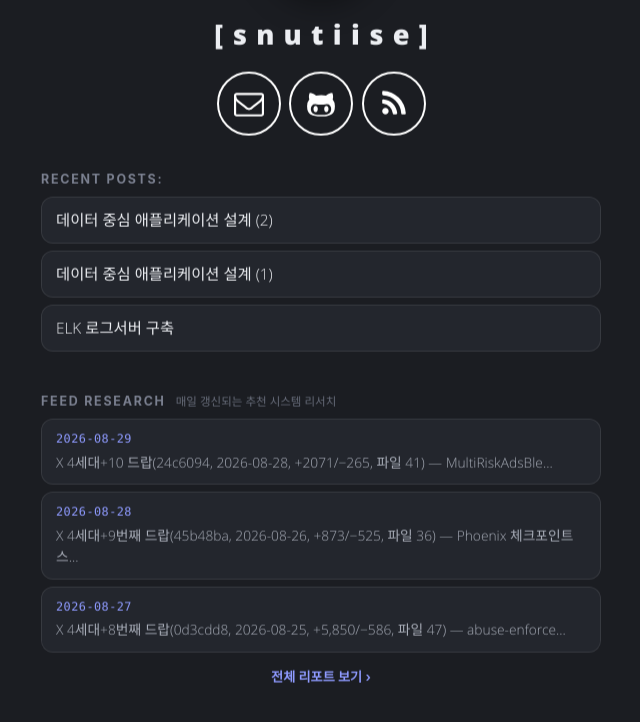
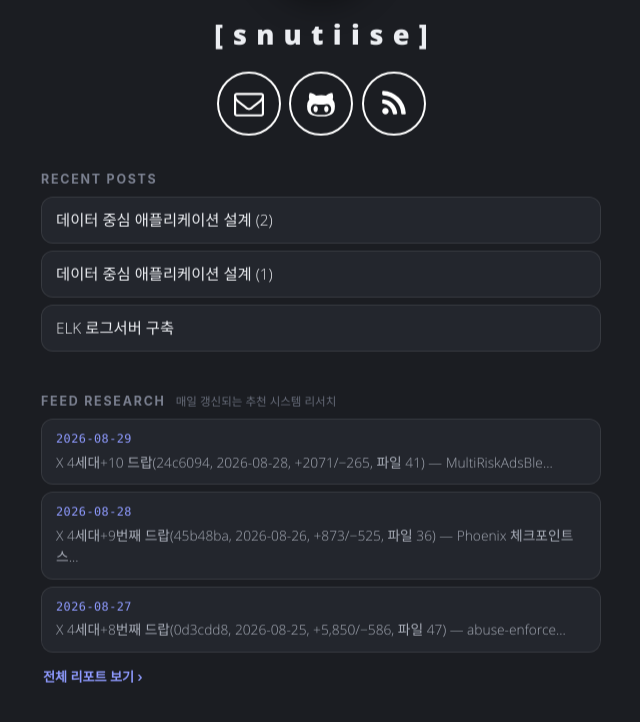
Before and after one commit to snutiise/snutiise.github.io, a Jekyll site: the page built from index.html, in a window 1280 px wide, cut to the strip 134-856 px from the top of the page. Shown: the whole strip, without its empty margins (319-959 px from the left). Built offline with Jekyll 4.4.1, drawn with Linux system fonts in a browser that asks for light colours.

Commit message:
fix(ui): 모바일에서 카드가 화면 밖으로 넘치던 것 + 정렬 다듬기
.header-site .content 가 절대 위치라 % 기반 max-width 로는 뷰포트를 넘길 수
있다(직전 커밋에서 max-width 를 450→560px 로 올리며 390px 화면에서 실제로
넘쳤다 — 내가 만든 회귀). min(560px, 90vw) 로 바꿔 어떤 폭에서도 화면 안에
들어오게 했다.

부수: 'Recent posts:' 의 콜론을 빼 'Feed research' 와 표기를 맞추고,
'전체 리포트 보기' CTA 를 카드 왼쪽 선에 정렬했다.

```diff
--- a/_includes/header-default.html
+++ b/_includes/header-default.html
@@ -29,7 +29,7 @@
             </a>
         </div>
         <ul class="recent">
-            <p>Recent posts:</p>
+            <p>Recent posts</p>
              {% for post in site.posts limit:3%}
                 <li>
                     <a title="Will take a my recent post" href="{{ post.url | prepend: site.baseurl }}">
--- a/assets/css/custom.css
+++ b/assets/css/custom.css
@@ -144,7 +144,10 @@ body { font-family: var(--sans); -webkit-font-smoothing: antialiased; }
 .header-site .social a:hover { transform: translateY(-2px); }
 
 /* ── 목록: 전폭 밑줄 → 카드 ─────────────────────────────────────────── */
-.header-site .recent { max-width: 560px; margin-top: 34px; }
+/* 부모(.content)가 절대 위치라 % 기반 max-width 로는 뷰포트를 넘길 수 있다.
+   vw 를 섞어 어떤 폭에서도 화면 밖으로 나가지 않게 한다. */
+.header-site .recent { max-width: min(560px, 90vw); margin-top: 34px; }
+.header-site .content { max-width: 100vw; }
 .header-site .recent p {
   font-size: .78rem; font-weight: 700; letter-spacing: .14em;
   text-transform: uppercase; color: var(--ink-faint);
@@ -181,7 +184,7 @@ body { font-family: var(--sans); -webkit-font-smoothing: antialiased; }
   display: -webkit-box; -webkit-line-clamp: 2; -webkit-box-orient: vertical;
   overflow: hidden;
 }
-.recent-research .rr-all { margin-top: 10px; }
+.recent-research .rr-all { margin-top: 10px; text-align: left; }
 .recent-research .rr-all a {
   color: var(--accent); font-size: .82rem; font-weight: 600;
   display: inline-block; padding: 4px 2px;
```
